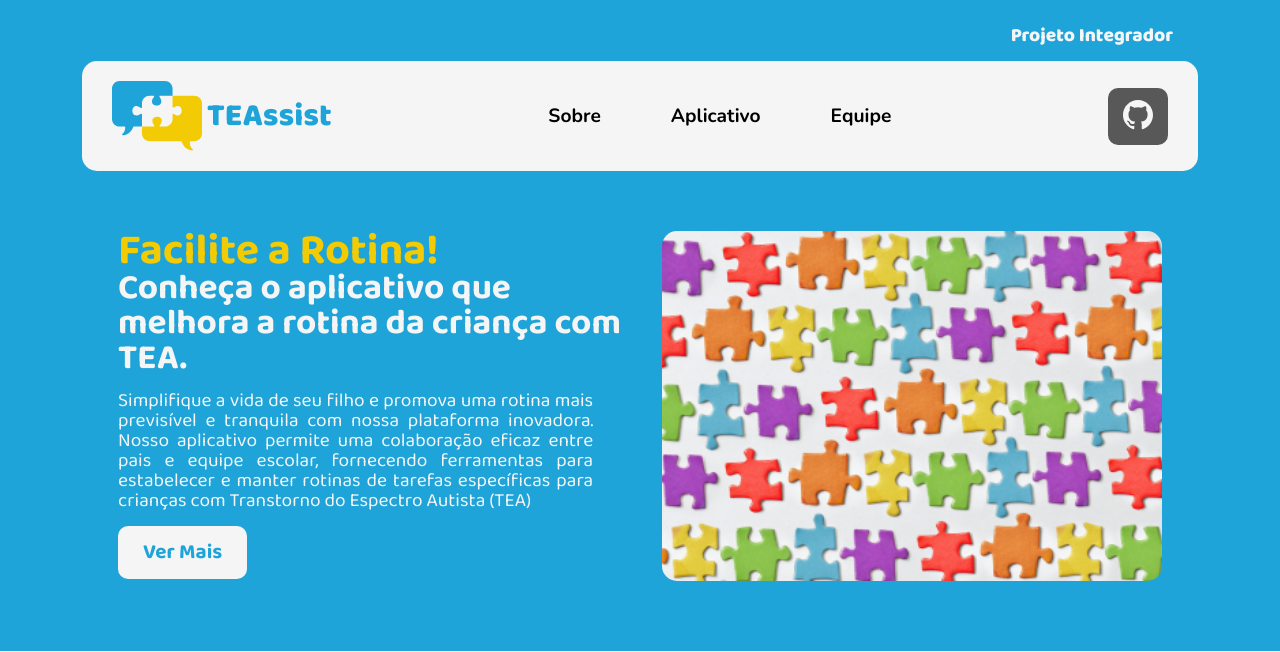
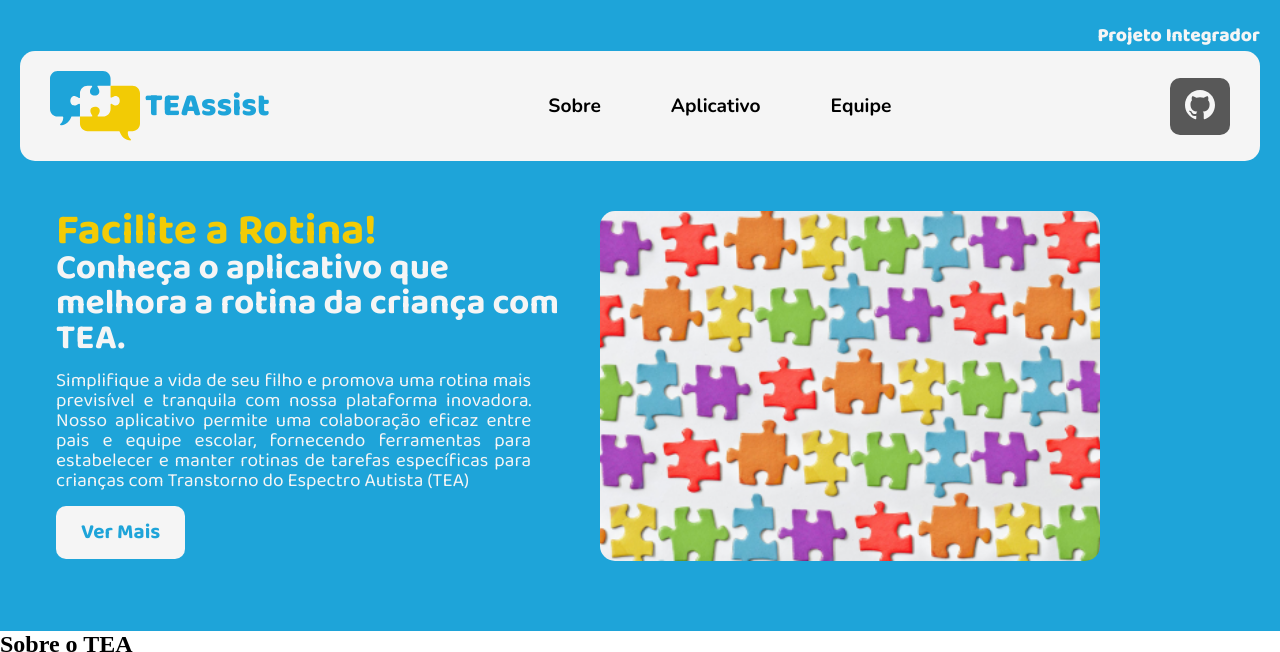
Before and after one commit to santos-vinicius/projeto-integrador-1, a PHP site: page / in a window 1280 px wide. Shown: the top 652 px of the page. Run offline with PHP 8.4, Linux system fonts and the light colour scheme.

Commit message:
wip: index style container

```diff
--- a/public_html/index.php
+++ b/public_html/index.php
@@ -10,14 +10,15 @@
 </head>
 
 <body>
-  <main>
+
+  <div class="cor-fundo">
+        <main class="container-main">
+          <div>
             <span class="project-name"> Projeto Integrador</span>
             <?php
               include './template/header.php';
             ?>
-
             <div class="banner">
-
               <div class="banner-text">
                 <h1>
                   <span>Facilite a Rotina!</span><br>
@@ -30,9 +31,11 @@ include './template/header.php';
                 <button><a href="/">Ver Mais</a></button>
               </div>
               <img src="./src/images/puzzle.png" alt="banner image">
-
+            </div>
           </div>
         </main>
+  </div>
+  <div class="container">
   <section class="about-tea">
     <h2>Sobre o TEA</h2>
     <div>
@@ -55,6 +58,7 @@ include './template/header.php';
       <img src="/" alt="app logo">
     </div>
   </section>
+</div>
 </body>
 
 </html>
```
Lines whose indentation alone changed are shown as unchanged.
